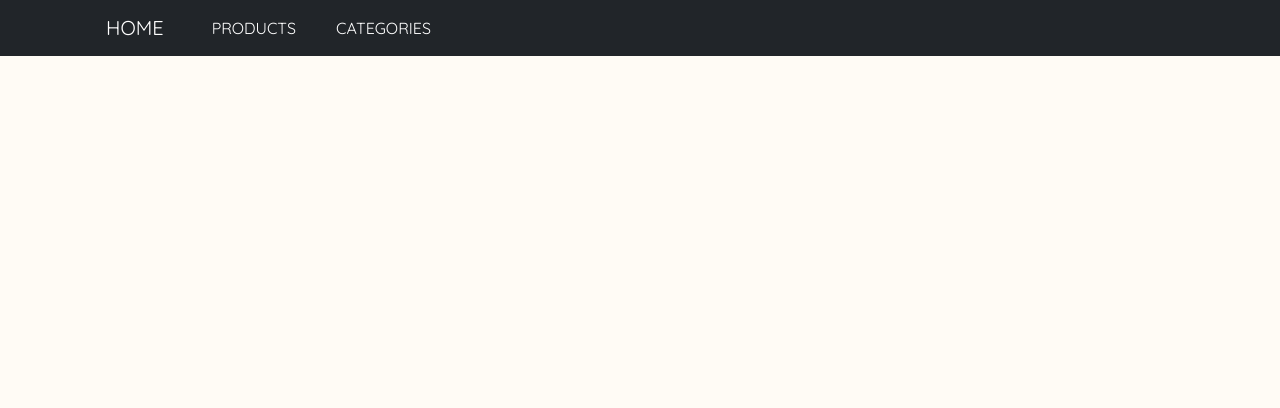
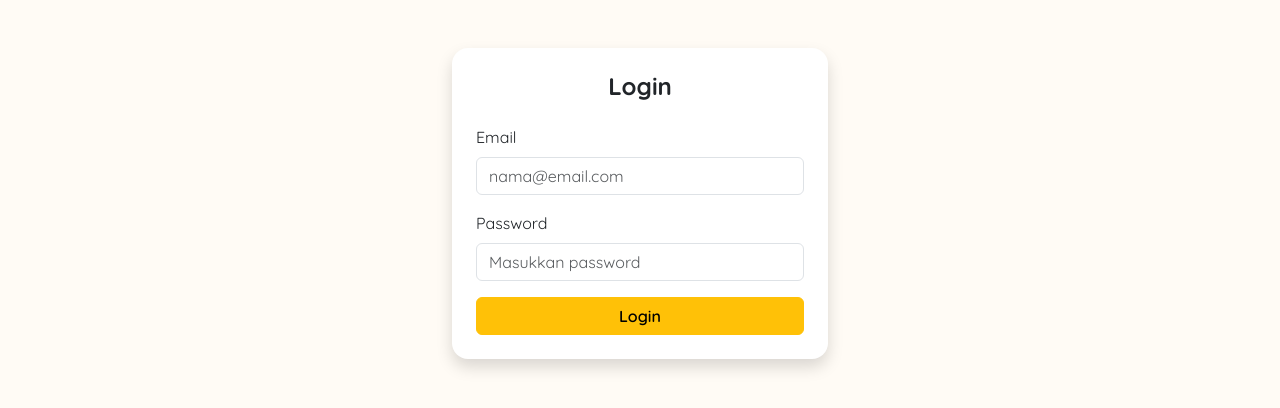
Before and after one commit to ivaaslv/vue-ts-29, a Vue app: page /login in a window 1280 px wide. Shown: the top 408 px of the page. Built offline with nearby package versions, Linux system fonts and the light colour scheme.

Commit message:
adding validation for login & register page

```diff
--- a/src/App.vue
+++ b/src/App.vue
@@ -1,6 +1,12 @@
+<script setup lag="ts">
+  import { useRoute } from 'vue-router';
+
+  const route = useRoute();
+</script>
+
 <template>
   <div>
-    <nav class="navbar navbar-expand-lg bg-dark" data-bs-theme="dark">
+    <nav class="navbar navbar-expand-lg bg-dark" data-bs-theme="dark" v-if="!route.meta.hideNavbar">
       <div class="container">
         <router-link :to="{ name: 'home' }" class="navbar-brand px-4">HOME</router-link>
         <button class="navbar-toggler" type="button" data-bs-toggle="collapse" data-bs-target="#navbarSupportedContent"
--- a/src/routes/index.ts
+++ b/src/routes/index.ts
@@ -37,14 +37,16 @@ const routes: Array<RouteRecordRaw> = [
         component: () => import('../views/categories/edit.vue')
     },
     {
-        path: '/auth/login',
+        path: '/login',
         name: 'login',
-        component: () => import('../views/auth/login.vue')
+        component: () => import('../views/auth/login.vue'),
+        meta: { hideNavbar: true } // nyembunyiin navbar
     },
     {
-        path: '/auth/register',
+        path: '/register',
         name: 'register',
-        component: () => import('../views/auth/register.vue')
+        component: () => import('../views/auth/register.vue'),
+        meta: { hideNavbar: true } // nyembunyiin navbar
     }
 ]
 
--- a/src/views/auth/login.vue
+++ b/src/views/auth/login.vue
@@ -1,32 +1,76 @@
 <script setup lang="ts">
-    import { ref } from "vue";
+    import { ref, reactive } from "vue";
     import { useRouter } from "vue-router";
     import Api from "../../api";
 
     const email = ref("");
     const password = ref("");
-    const error = ref<any>({});
     const router = useRouter();
 
-    const login = async() => {
+    // Untuk menampung error validasi lokal (client-side)
+    const errors = reactive({
+        email: "",
+        password: ""
+    });
+
+    // Untuk menampung pesan error dari server (Laravel)
+    const serverError = ref("");
+    const loading = ref(false);
+
+    // Fungsi Validasi Client-Side
+    const validate = () => {
+        let isValid = true;
+        errors.email = "";
+        errors.password = "";
+        serverError.value = "";
+
+        if (!email.value) {
+            errors.email = "Email wajib diisi!";
+            isValid = false;
+        } else if (!/\S+@\S+\.\S+/.test(email.value)) {
+            errors.email = "Format email tidak valid!";
+            isValid = false;
+        }
+
+        if (!password.value) {
+            errors.password = "Password wajib diisi!";
+            isValid = false;
+        } else if (password.value.length < 6) {
+            errors.password = "Password minimal 6 karakter!";
+            isValid = false;
+        }
+
+        return isValid;
+    };
+
+    const login = async () => {
+        // Cek validasi sebelum tembak API
+        if (!validate()) return;
+
+        loading.value = true;
+
         try {
             const response = await Api.post("/api/auth/login", {
                 email: email.value,
                 password: password.value,
             });
 
-            // 🟢 Ambil access_token dari response.data.data
+            // Ambil access_token dari response.data.data
             const token = response.data.data.access_token;
 
-            // Simpan token ke localstorage
+            // Simpan token ke localStorage
             localStorage.setItem("token", token);
-            localStorage.setItem("user", JSON.stringify(response.data.data.user));
 
             router.push("/products");
-        } catch (error: any) {
-            if (error.response && error.response.data) {
-                error.value = error.response.data;
+        } catch (err: any) {
+            if (err.response && err.response.data) {
+                // Ambil pesan error dari backend (misal "Invalid credentials")
+                serverError.value = err.response.data.message || "Login gagal, silakan coba lagi.";
+            } else {
+                serverError.value = "Gagal terhubung ke server.";
             }
+        } finally {
+            loading.value = false;
         }
     };
 </script>
@@ -34,18 +78,50 @@
 <template>
     <div class="container mt-5" style="max-width: 400px;">
         <div class="card shadow rounded-4 border-0">
-            <div class="card-body">
-                <h4 class="card-title text-center mb-4">Login</h4>
-                <form @submit.prevent="login">
+            <div class="card-body p-4">
+                <h4 class="card-title text-center mb-4 fw-bold">Login</h4>
+
+                <!-- Alert Error dari Server -->
+                <div v-if="serverError" class="alert alert-danger py-2 small" role="alert">
+                    {{ serverError }}
+                </div>
+
+                <form @submit.prevent="login" novalidate>
+                    <!-- Email -->
                     <div class="mb-3">
                         <label class="form-label">Email</label>
-                        <input type="email" v-model="email" class="form-control" required/>
+                        <input
+                            type="email"
+                            v-model="email"
+                            class="form-control"
+                            :class="{ 'is-invalid': errors.email }"
+                            placeholder="nama@email.com"
+                        />
+                        <div v-if="errors.email" class="invalid-feedback">
+                            {{ errors.email }}
+                        </div>
                     </div>
+
+                    <!-- Password -->
                     <div class="mb-3">
                         <label class="form-label">Password</label>
-                        <input type="password" v-model="password" class="form-control" required/>
+                        <input
+                            type="password"
+                            v-model="password"
+                            class="form-control"
+                            :class="{ 'is-invalid': errors.password }"
+                            placeholder="Masukkan password"
+                        />
+                        <div v-if="errors.password" class="invalid-feedback">
+                            {{ errors.password }}
+                        </div>
                     </div>
-                    <button type="submit" class="btn btn-warning w-100">Login</button>
+
+                    <!-- Button Submit -->
+                    <button type="submit" class="btn btn-warning w-100 fw-semibold" :disabled="loading">
+                        <span v-if="loading" class="spinner-border spinner-border-sm me-1"></span>
+                        {{ loading ? 'Memproses...' : 'Login' }}
+                    </button>
                 </form>
             </div>
         </div>
--- a/src/views/auth/register.vue
+++ b/src/views/auth/register.vue
@@ -9,22 +9,43 @@ const email = ref("");
 const password = ref("");
 const password_confirmation = ref("");
 
-// Interface untuk menampung error validasi dari Laravel
+// Interface untuk menampung error validasi dari Laravel & Client
 interface Errors {
     name?: string[];
     email?: string[];
     password?: string[];
+    password_confirmation?: string[];
 }
 
-// Perbaikan 1: Gunakan 'errors' pakai 's' dan tipe Interface Errors
 const errors = ref<Errors>({});
-
-// Perbaikan 2: Tambahkan () pada useRouter
 const router = useRouter();
 
 const register = async () => {
     errors.value = {};
 
+    // --- 1. Validasi Client-Side (Sebelum Hit API) ---
+    const localErrors: Errors = {};
+
+    if (!name.value.trim()) {
+        localErrors.name = ["Nama wajib diisi."];
+    }
+    if (!email.value.trim()) {
+        localErrors.email = ["Email wajib diisi."];
+    }
+    if (!password.value) {
+        localErrors.password = ["Password wajib diisi."];
+    }
+    if (password.value !== password_confirmation.value) {
+        localErrors.password_confirmation = ["Konfirmasi password tidak cocok."];
+    }
+
+    // Jika ada error di client side, hentikan proses register
+    if (Object.keys(localErrors).length > 0) {
+        errors.value = localErrors;
+        return;
+    }
+
+    // --- 2. Hit API Register ---
     try {
         await Api.post("/api/auth/register", {
             name: name.value,
@@ -34,9 +55,9 @@ const register = async () => {
         });
 
         alert("Registrasi berhasil, silahkan login!");
-
-        router.push("/auth/login");
+        router.push("/login");
     } catch (err: any) {
+        // Handling error bawaan Laravel validation (status code 422)
         if (err.response && err.response.data) {
             errors.value = err.response.data.errors || err.response.data;
         }
@@ -46,7 +67,7 @@ const register = async () => {
 
 <template>
     <div class="container mt-5" style="max-width: 400px;">
-        <div class="card shadow rounded-3 border-0">
+        <div class="card shadow rounded-4 border-0">
             <div class="card-body">
                 <h4 class="card-title text-center mb-4">Register</h4>
                 <form @submit.prevent="register">
@@ -74,6 +95,9 @@ const register = async () => {
                     <div class="mb-3">
                         <label class="form-label">Confirm Password:</label>
                         <input type="password" v-model="password_confirmation" class="form-control">
+                        <div v-if="errors.password_confirmation" class="alert alert-danger mt-2 p-2 fs-6">
+                            {{ errors.password_confirmation[0] }}
+                        </div>
                     </div>
                     <button type="submit" class="btn btn-warning w-100">Register</button>
                 </form>
```
